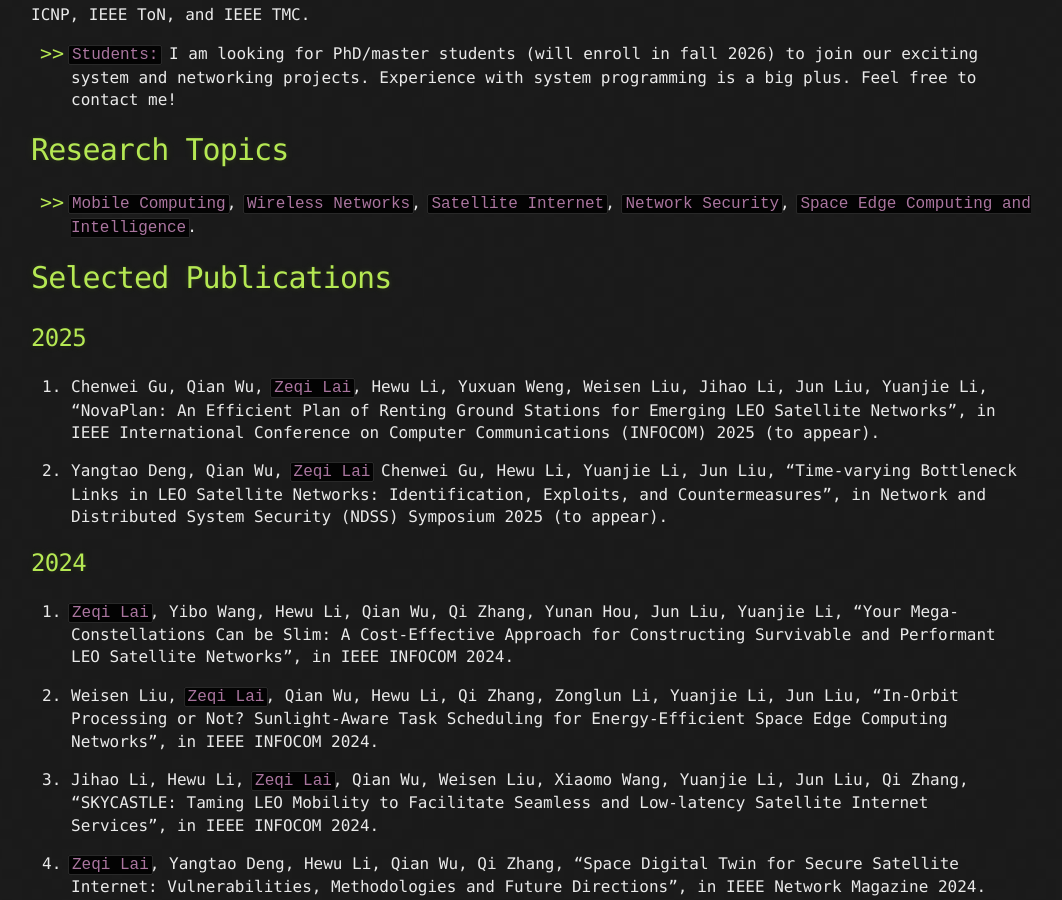
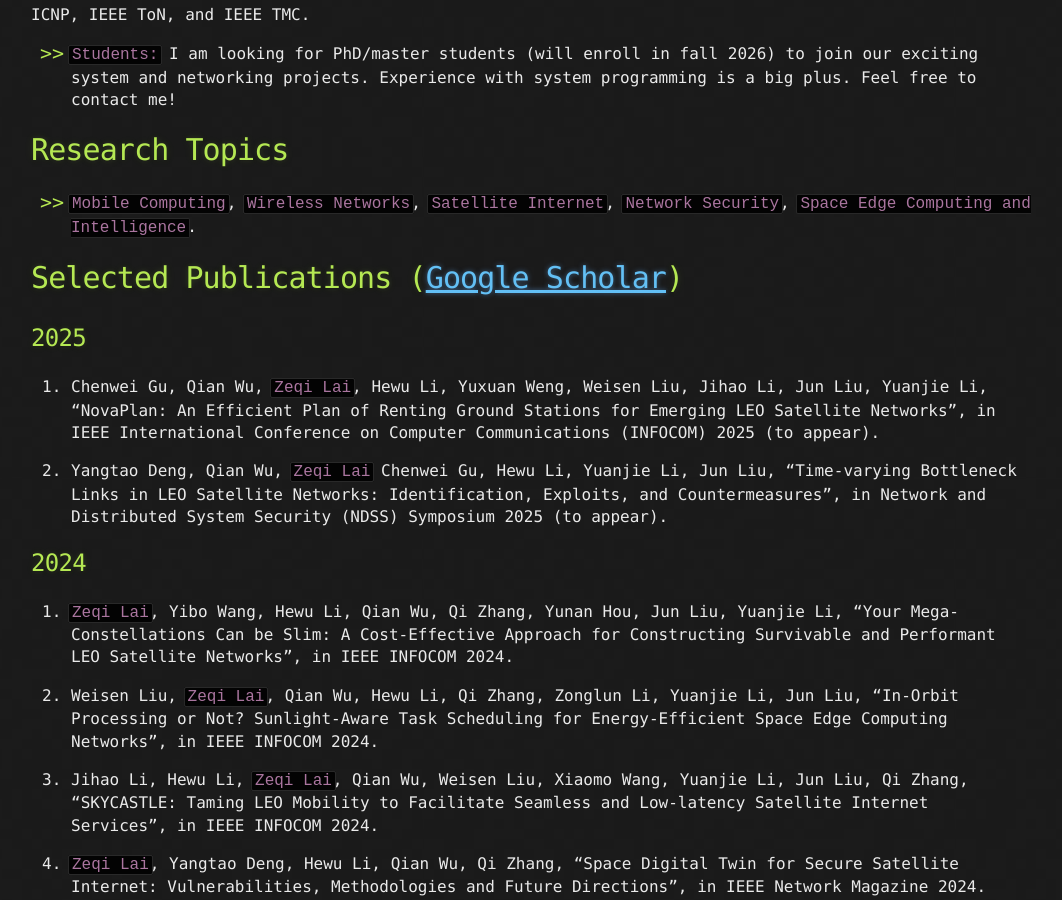
Before and after one commit to lzq8272587/lzq8272587.github.io, a Jekyll site: the page built from index.md, in a window 1280 px wide and 900 px high, scrolled down 1118 px. Shown: the whole window, without its empty margins (109-1171 px from the left). Built offline with Jekyll 4.4.1, drawn with Linux system fonts in a browser that asks for light colours; our own code applies the rules of GitHub Pages for plain Markdown files.

Commit message:
Update index.md

```diff
--- a/index.md
+++ b/index.md
@@ -19,7 +19,7 @@
 
 * `Mobile Computing`, `Wireless Networks`, `Satellite Internet`, `Network Security`, `Space Edge Computing and Intelligence`.
 
-# Selected Publications
+# Selected Publications ([Google Scholar](https://scholar.google.com/citations?user=rH0hRIcAAAAJ&hl=en))
 
 
 ##  2025
```
